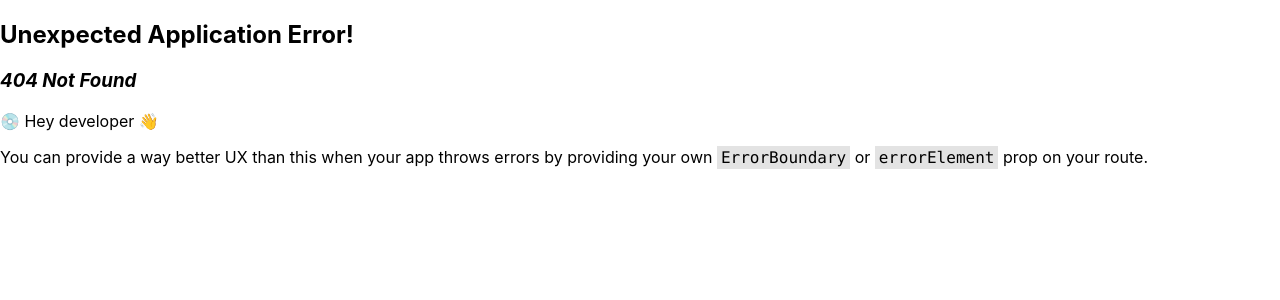
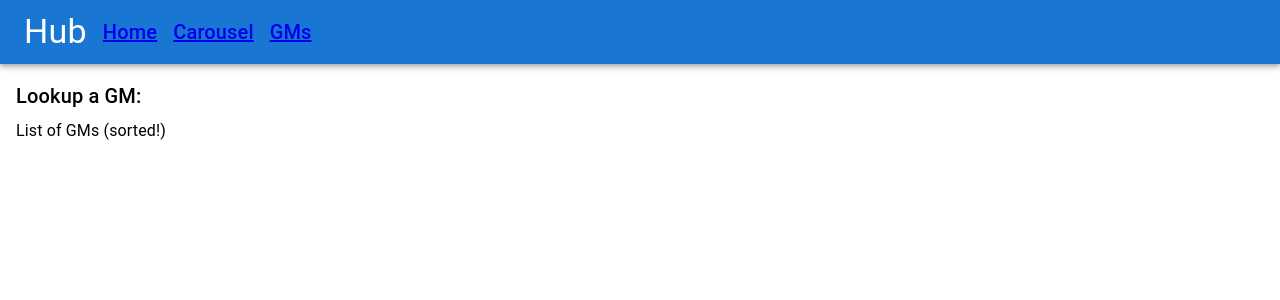
Before and after one commit to GabrielHub/hub, a React (Create React App) app: page /hub/gm in a window 1280 px wide. Before the commit this address had no page. Shown: the top 300 px of the page. Built offline with nearby package versions, Linux system fonts and the light colour scheme.

Commit message:
GM Route

```diff
--- a/src/components/Navbar/constants.js
+++ b/src/components/Navbar/constants.js
@@ -8,6 +8,10 @@ const navConfig = [
   {
     title: 'Carousel',
     path: '/hub/carousel'
+  },
+  {
+    title: 'GMs',
+    path: '/hub/gm'
   }
 ];
 
--- /dev/null
+++ b/src/routes/GM/GM.jsx
@@ -0,0 +1,19 @@
+import { Grid, Typography } from '@mui/material';
+import React from 'react';
+
+export function GM() {
+  return (
+    <Grid sx={{ margin: 2 }} container>
+      <Grid xs={12} item>
+        <Typography variant="h6" gutterBottom>
+          Lookup a GM:
+        </Typography>
+      </Grid>
+      <Grid xs={12} item>
+        <Typography>List of GMs (sorted!)</Typography>
+      </Grid>
+    </Grid>
+  );
+}
+
+export default {};
--- /dev/null
+++ b/src/routes/GM/index.js
@@ -0,0 +1 @@
+export * from './GM';
--- a/src/routes/routerConfig.jsx
+++ b/src/routes/routerConfig.jsx
@@ -1,6 +1,7 @@
 import { ErrorBoundary } from 'components/ErrorBoundary';
 import { Root } from './Root/root';
 import { ImageCarousel } from './ImageCarousel';
+import { GM } from './GM';
 
 export const routerConfig = [
   {
@@ -11,6 +12,10 @@ export const routerConfig = [
       {
         path: '/hub/carousel',
         element: <ImageCarousel />
+      },
+      {
+        path: '/hub/gm',
+        element: <GM />
       }
     ]
   }
```
